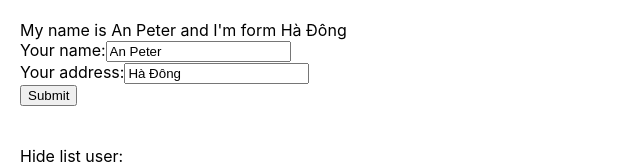
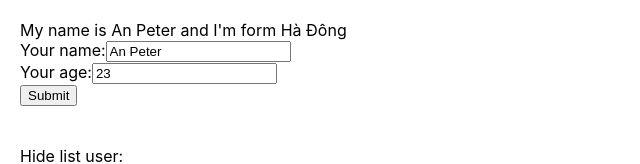
Before and after one commit to ankt212/learn-reactjs, a React (Create React App) app in the folder demo/: page / in a window 1280 px wide. Shown: the top 164 px of the page, without its empty margins (0-640 px from the left). Built offline with nearby package versions, Linux system fonts and the light colour scheme.

Commit message:
update video26

```diff
--- a/demo/src/components/UserInfo.js
+++ b/demo/src/components/AddUserInfo.js
@@ -1,6 +1,6 @@
 import React from "react";
 
-class UserInfo extends React.Component {
+class AddUserInfo extends React.Component {
   //jsx
   state = {
     name: "An Peter",
@@ -30,6 +30,11 @@ class UserInfo extends React.Component {
   handleOnSubmit = (event) => {
     event.preventDefault();
     console.log(this.state);
+    this.props.handleAddNewUser({
+      id: Math.floor(Math.random() * 100 + 1) + "-random",
+      name: this.state.name,
+      age: this.state.age,
+    });
   };
   render() {
     return (
@@ -49,12 +54,12 @@ class UserInfo extends React.Component {
             }}
           />
           <br />
-          <label>Your address:</label>
+          <label>Your age:</label>
           <input
-            value={this.state.address}
+            value={this.state.age}
             type="text"
             onChange={(event) => {
-              this.handleOnChangeAddrress(event);
+              this.handleOnChangeAge(event);
             }}
           />
           <br />
@@ -65,4 +70,4 @@ class UserInfo extends React.Component {
   }
 }
 
-export default UserInfo;
+export default AddUserInfo;
--- a/demo/src/components/MyComponent.js
+++ b/demo/src/components/MyComponent.js
@@ -2,7 +2,7 @@
 // function component
 import React from "react";
 import DisplayInfo from "./DisplayInfo";
-import UserInfo from "./UserInfo";
+import AddUserInfo from "./AddUserInfo";
 
 class MyComponent extends React.Component {
   state = {
@@ -12,10 +12,19 @@ class MyComponent extends React.Component {
       { id: 3, name: "Quang Long", age: "96" },
     ],
   };
+
+  handleAddNewUser = (userObj) => {
+    console.log("Check data ", userObj);
+    this.setState({
+      listUser: [userObj, ...this.state.listUser],
+    });
+    // let listUserClone = [...this.state.listUser];
+  };
+
   render() {
     return (
       <div>
-        <UserInfo />
+        <AddUserInfo handleAddNewUser={this.handleAddNewUser} />
         <br />
         <br />
         <DisplayInfo listUser={this.state.listUser} />
```
